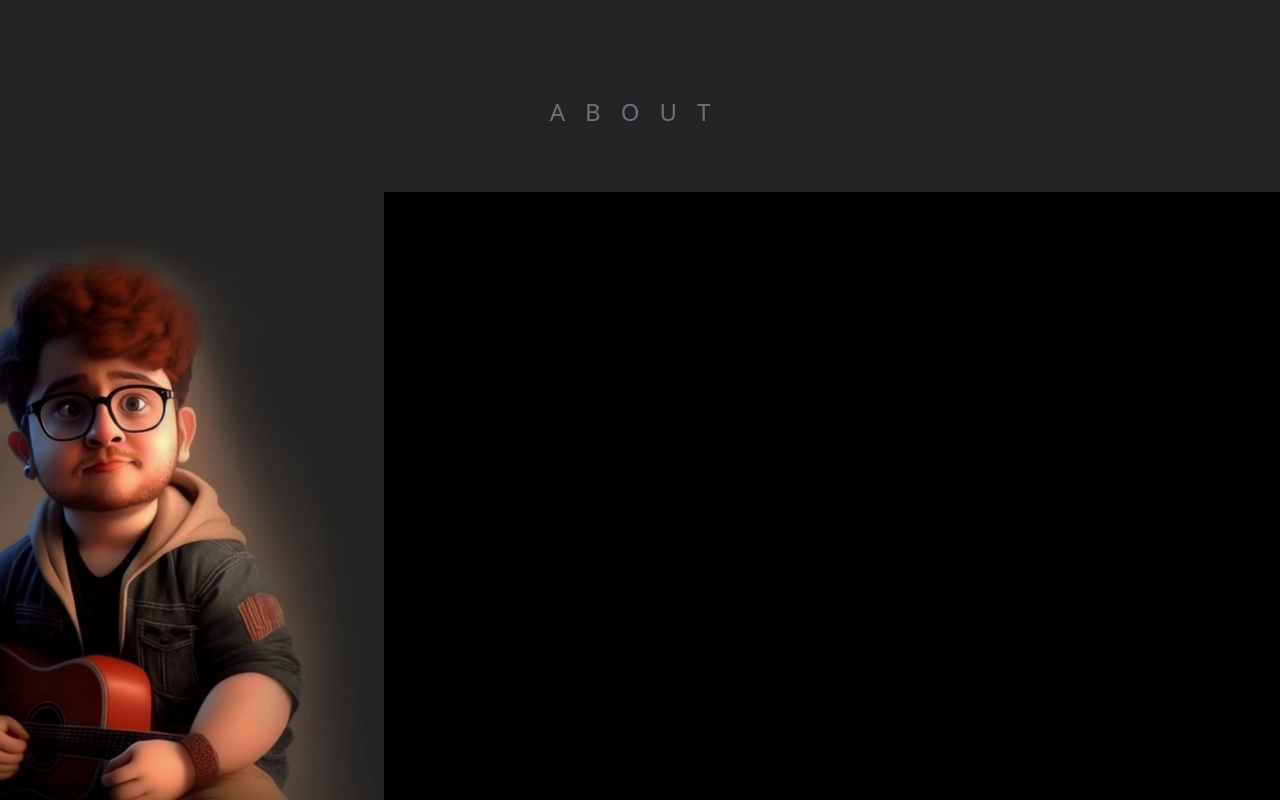
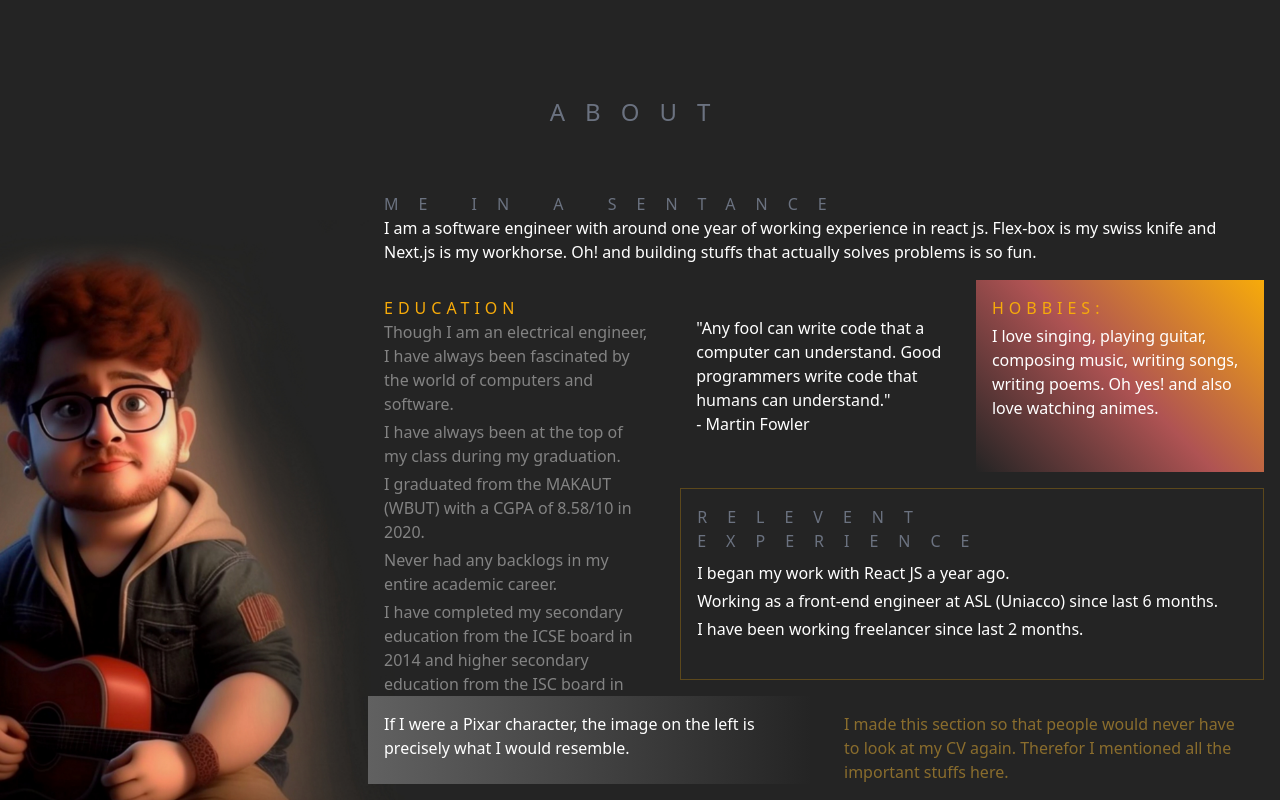
Before and after one commit to Sumit388/Porfolio-2.0, a Next.js app: page / in a window 1280 px wide. Shown: the part 890-1690 px from the top of the page. Built offline with nearby package versions, Linux system fonts and the light colour scheme.

Commit message:
Feat: Done with the basic structure of the about section for now.

```diff
--- a/src/app/globals.css
+++ b/src/app/globals.css
@@ -14,4 +14,14 @@
     box-shadow: 20px 20px 50px rgba(0,0,0,0.5);
     border-radius: 15px;
   }
+  .primaryGradient{
+    background-color: #f7ab0a;
+    background-image: linear-gradient(225deg, #f7ab0a 0%, #af5353 50%, #242424 100%);
+  }
+  .secondaryGradient{
+    background: #304352;  /* fallback for old browsers */
+background: -webkit-linear-gradient(to right, #979796, #242424);  /* Chrome 10-25, Safari 5.1-6 */
+background: linear-gradient(to right, #616161, #242424); /* W3C, IE 10+/ Edge, Firefox 16+, Chrome 26+, Opera 12+, Safari 7+ */
+
+  }
 }
--- a/src/components/About.tsx
+++ b/src/components/About.tsx
@@ -23,8 +23,75 @@ const About = () => {
         alt=""
         className="h-[580px] w-[580px] absolute left-0 bottom-0"
       />
-      <div className="h-[76vh] w-[70vw] absolute bg-black right-0 bottom-0"></div>
-
+      <div className="h-[76vh] w-[70vw] absolute right-4 bottom-4 grid grid-rows-6 grid-row-6 gap-4">
+        <div className="col-span-6 row-span-1  p-4">
+          <div className="uppercase tracking-[20px] text-gray-500">
+            Me in a sentance
+          </div>
+          <p>
+            I am a software engineer with around one year of working experience
+            in react js. Flex-box is my swiss knife and Next.js is my workhorse.
+            Oh! and building stuffs that actually solves problems is so fun.
+          </p>
+        </div>
+        <div className="col-span-2 row-span-4 text-[#838383] p-4">
+          <span className="uppercase tracking-[5px] text-[#F7AB0A] mb-1">
+            Education
+          </span>
+          <ul>
+            <li className="mb-1">
+              Though I am an electrical engineer, I have always been fascinated
+              by the world of computers and software.
+            </li>
+            <li className="mb-1">
+              I have always been at the top of my class during my graduation.
+            </li>
+            <li className="mb-1">
+              I graduated from the MAKAUT (WBUT) with a CGPA of 8.58/10 in 2020.
+            </li>
+            <li className="mb-1">
+              Never had any backlogs in my entire academic career.
+            </li>
+            <li className="mb-1">
+              I have completed my secondary education from the ICSE board in
+              2014 and higher secondary education from the ISC board in 2016.
+            </li>
+          </ul>
+        </div>
+        <div className="col-span-2 row-span-2  p-4 flex justify-center items-center">
+        "Any fool can write code that a computer can understand. Good programmers write code that humans can understand."
+        <br/>
+        - Martin Fowler
+        </div>
+        <div className="col-span-2 row-span-2 primaryGradient p-4">
+          <div className="uppercase tracking-[5px] text-[#F7AB0A] mb-1">
+            Hobbies:
+          </div>
+          I love singing, playing guitar, composing music, writing songs,
+          writing poems. Oh yes! and also love watching animes.
+        </div>
+        <div className="col-span-4 row-span-2  p-4 border border-[#f7ac0a44]">
+          <div className="uppercase tracking-[20px] text-gray-500 mb-2">
+            Relevent experience
+          </div>
+          <ul>
+            <li className="mb-1">I began my work with React JS a year ago.</li>
+            <li className="mb-1">
+              Working as a front-end engineer at ASL (Uniacco) since last 6
+              months.
+            </li>
+            <li className="mb-1">
+              I have been working freelancer since last 2 months.
+            </li>
+          </ul>
+        </div>
+        <div className="col-span-3 row-span-1 secondaryGradient p-4 text-[#ffffff]">
+        If I were a Pixar character, the image on the left is precisely what I would resemble.
+        </div>
+        <div className="col-span-3 row-span-1  p-4 text-[#8a6d2d]">
+          I made this section so that people would never have to look at my CV again. Therefor I mentioned all the important stuffs here.
+        </div>
+      </div>
     </div>
   );
 };
```
